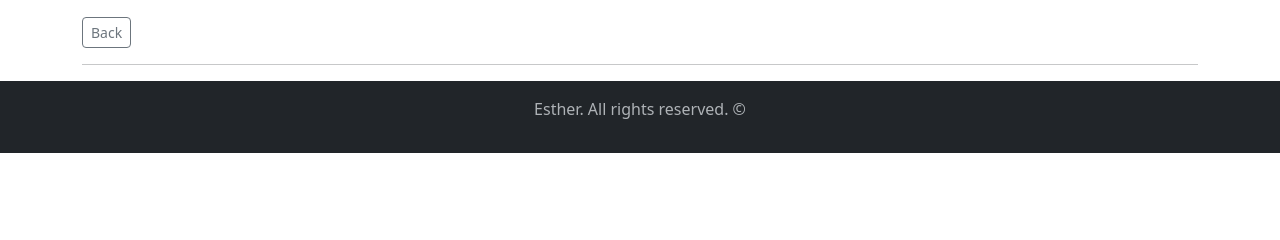
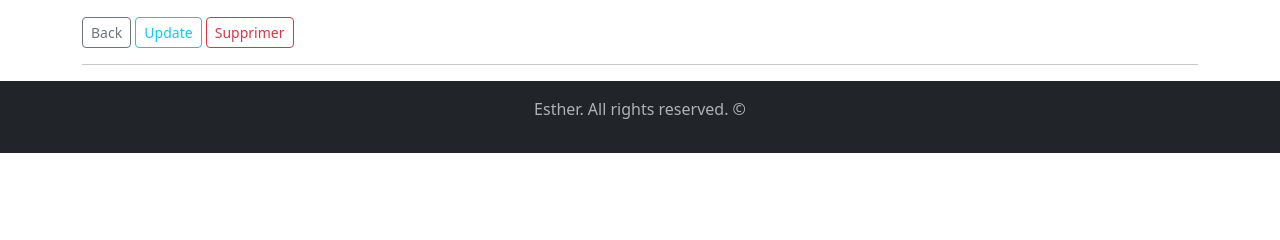
Before and after one commit to stherlove03/examfinal, a Django app: template bibliotheque/templates/livre/afficher_un_livre.html in a window 1280 px wide. Shown: the part 175-415 px from the top of the page. Run offline with Django 5.2, Linux system fonts and the light colour scheme; the template is opened without the code that fills it, so the values that code supplies are empty.

Commit message:
Pour la suppression d'un livre

```diff
--- a/bibliotheque/templates/livre/afficher_un_livre.html
+++ b/bibliotheque/templates/livre/afficher_un_livre.html
@@ -16,6 +16,12 @@
                 <span class="">
                     <a class="btn btn-outline-secondary btn-sm" href="{% url 'liste-livre' %}">Back</a>
                 </span>
+                <span class="">
+                    <a class="btn btn-outline-info btn-sm" href="{% url 'modifier-livre' livre.code %}">Update</a>
+                </span>
+                <span class="">
+                    <a class="btn btn-outline-danger btn-sm" href="{% url 'supprimer-livre' livre.code %}" onclick="return confirm('Êtes-vous sûr de vouloir supprimer ce livre')">Supprimer</a>
+                </span>
             </div>
         </div>
         <hr>
--- a/bibliotheque/urls.py
+++ b/bibliotheque/urls.py
@@ -9,4 +9,6 @@ urlpatterns = [
    path('ajouter_livre/', views.ajouter_livre, name='ajouter-livre'),
    path('afficher_un_livre/<str:code>/', views.afficher_un_livre, name='un-livre'),
    path('modifier_livre/<str:code>/', views.modifier_livre, name='modifier-livre'),
+   path('supprimer_un_livre/<str:code>/', views.supprimer_un_livre, name='supprimer-livre'),
+
 ]
--- a/bibliotheque/views.py
+++ b/bibliotheque/views.py
@@ -39,3 +39,8 @@ def modifier_livre(request, code):
         form.save()
         return redirect('liste-livre')
     return render(request, 'livre/modifier_livre.html', {'livre': livre, 'form': form})
+
+def supprimer_un_livre(request, code):
+    livre = Livre.objects.get(pk=code)
+    livre.delete()
+    return redirect('liste-livre')
```
